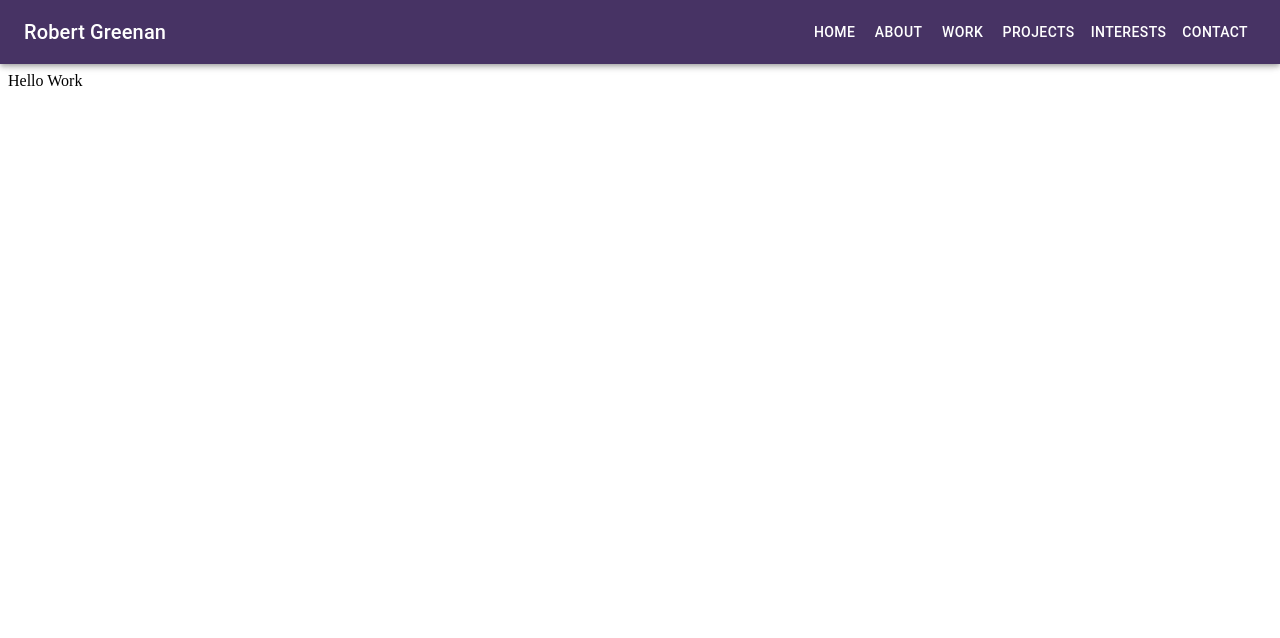
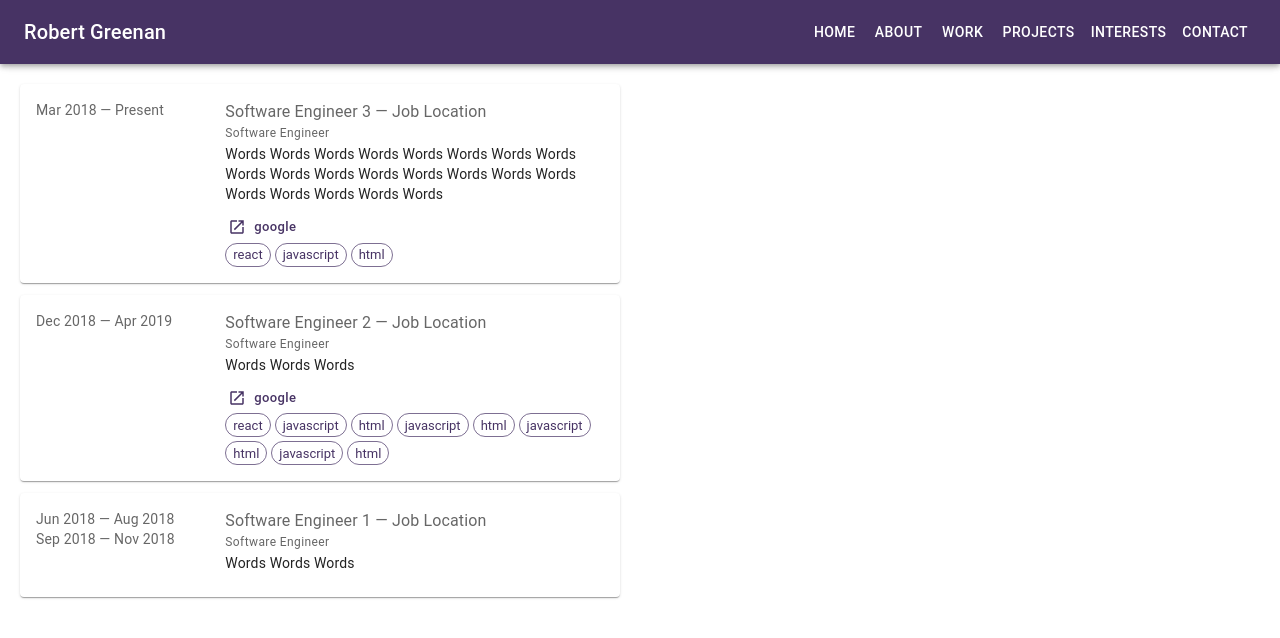
Before and after one commit to rgreenan55/my-portfolio, a React app: page /work in a window 1280 px wide. Shown: the top 638 px of the page. Built offline with nearby package versions, Linux system fonts and the light colour scheme.

Commit message:
Added WorkCards for Work Page

```diff
--- a/src/Router.js
+++ b/src/Router.js
@@ -8,12 +8,13 @@ const MyRouter = () => {
     return (
         <Routes>
             <Route path='/' element={<MainLayout />}>
-                <Route index path='/Home' element={<Home />} />
-                <Route path='/About' element={<About />} />
-                <Route path='/Work' element={<Work />} />
-                <Route path='/Projects' element={<Projects />} />
-                <Route path='/Interests' element={<Interests />} />
-                <Route path='/Contact' element={<Contact />} />
+                <Route index element={<Home />} />
+                <Route path='/home' element={<Home />} />
+                <Route path='/about' element={<About />} />
+                <Route path='/work' element={<Work />} />
+                <Route path='/projects' element={<Projects />} />
+                <Route path='/interests' element={<Interests />} />
+                <Route path='/contact' element={<Contact />} />
             </Route>
         </Routes>
     )
--- /dev/null
+++ b/src/config/job_data.js
@@ -0,0 +1,26 @@
+const jobs_data = [
+    {
+        title: 'Software Engineer 3 — Job Location',
+        dates: ['Mar 2018 — Present'],
+        secondaryTitle: 'Software Engineer',
+        description: 'Words Words Words Words Words Words Words Words Words Words Words Words Words Words Words Words Words Words Words Words Words ',
+        links: [{title: 'google', link: 'http://www.google.com/'}],
+        tags: ['react', 'javascript', 'html']
+    },
+    {
+        title: 'Software Engineer 2 — Job Location',
+        dates: ['Dec 2018 — Apr 2019'],
+        secondaryTitle: 'Software Engineer',
+        description: 'Words Words Words',
+        links: [{title: 'google', link: 'www.google.ca'}],
+        tags: ['react', 'javascript', 'html', 'javascript', 'html', 'javascript', 'html', 'javascript', 'html']
+    },
+    {
+        title: 'Software Engineer 1 — Job Location',
+        dates: ['Jun 2018 — Aug 2018', 'Sep 2018 — Nov 2018'],
+        secondaryTitle: 'Software Engineer',
+        description: 'Words Words Words'
+    }
+]
+
+export default jobs_data;
--- /dev/null
+++ b/src/feature/work/WorkCard.js
@@ -0,0 +1,69 @@
+import React from 'react';
+import PropTypes from 'prop-types';
+import { Box, Button, Card, CardActionArea, CardContent, Chip, Grid, Link, Stack, Typography } from '@mui/material';
+import OpenInNewIcon from '@mui/icons-material/OpenInNew';
+
+const WorkCard = ({ title, dates, secondaryTitle, description, links, tags }) => {
+    const [isHovered, setIsHovered] = React.useState(false);
+
+    const handleMouseOver = () => { setIsHovered(true) }
+    const handleMouseOut = () => { setIsHovered(false)}
+
+    return (
+        <Box m='12px' width='600px'>
+            <Card>
+                <CardActionArea
+                    onMouseOver={handleMouseOver}
+                    onMouseOut={handleMouseOut}
+                    disableRipple
+                >
+                    <CardContent>
+                        <Grid container>
+                            <Grid xs={4}>
+                                {dates.map(date => (
+                                    <Typography variant='body2' color='text.secondary'>
+                                        {date}
+                                    </Typography>
+                                ))}
+                            </Grid>
+                            <Grid xs={8}>
+                                <Typography color={isHovered ? 'primary' : 'text.secondary'}>
+                                    {title}
+                                </Typography>
+                                <Typography variant='caption' color='text.secondary'>
+                                    {secondaryTitle}
+                                </Typography>
+                                <Typography variant='body2' mb='8px'>
+                                    {description}
+                                </Typography>
+                                {links && <Stack direction='row' spacing={0.5} useFlexGap flexWrap='wrap'>
+                                    {links.map(link => (
+                                        <Button key={link.link} size='small' target='_blank' href={link.link} startIcon={<OpenInNewIcon fontSize='small' />} sx={{ textTransform: 'none'}}>
+                                            {link.title}
+                                        </Button>
+                                    ))}
+                                </Stack>}
+                                {tags && <Stack direction='row' spacing={0.5} useFlexGap flexWrap='wrap'>
+                                    {tags.map(tag => (
+                                        <Chip key={tag} label={tag} size='small' color='primary' variant='outlined' />
+                                    ))}
+                                </Stack>}
+                            </Grid>
+                        </Grid>
+                    </CardContent>
+                </CardActionArea>
+            </Card>
+        </Box>
+    )
+}
+
+WorkCard.propTypes = {
+    title: PropTypes.string.isRequired,
+    dates: PropTypes.arrayOf(PropTypes.string).isRequired,
+    role: PropTypes.string.isRequired,
+    description: PropTypes.string.isRequired,
+    links: PropTypes.arrayOf(PropTypes.object),
+    tags: PropTypes.arrayOf(PropTypes.string),
+}
+
+export default WorkCard;
--- a/src/layouts/components/Navbar.js
+++ b/src/layouts/components/Navbar.js
@@ -5,7 +5,7 @@ import AppBar from '@mui/material/AppBar';
 import { Box, Button, Toolbar, Typography } from '@mui/material';
 
 const Navbar = () => {
-    const pages = ['Home', 'About', 'Work', 'Projects', 'Interests', 'Contact']
+    const pages = ['home', 'about', 'work', 'projects', 'interests', 'contact']
     const navigate = useNavigate();
     return (
         <Box sx={{ flexGrow: 1 }}>
--- a/src/pages/Work.js
+++ b/src/pages/Work.js
@@ -1,10 +1,13 @@
 import React from 'react';
+import WorkCard from '../feature/work/WorkCard';
+import jobs_data from '../config/job_data';
 
 const Work = () => {
-
     return (
         <>
-            Hello Work
+            {jobs_data.map(job => (
+                <WorkCard key={job.title} {...job} />
+            ))}
         </>
     )
 }
```
